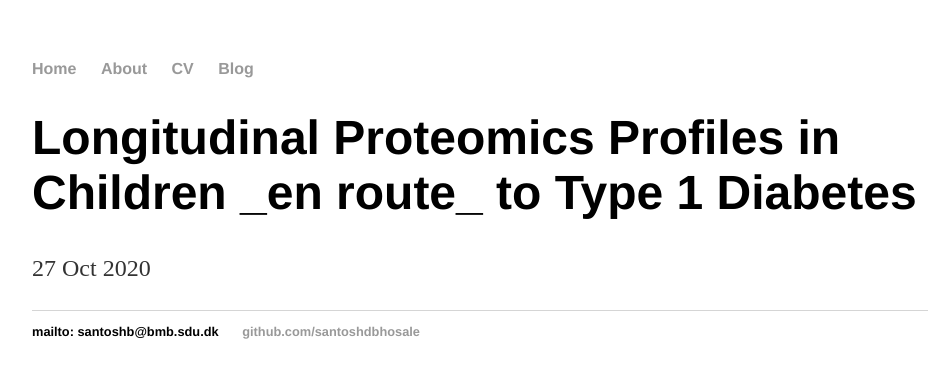
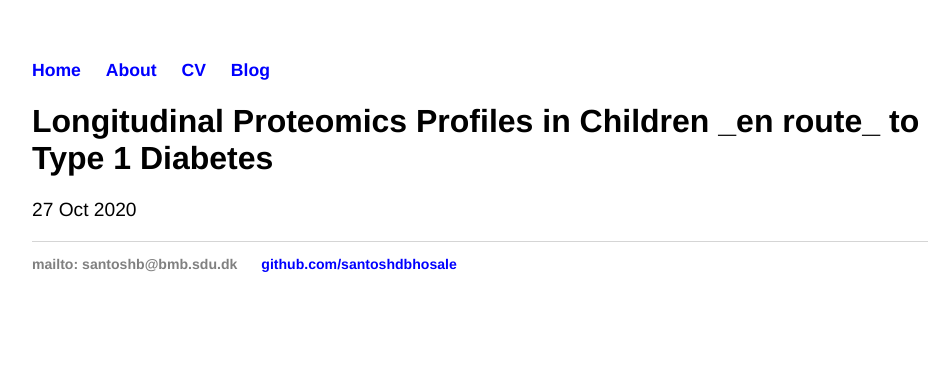
Before and after one commit to santoshdbhosale/santoshdbhosale.github.io, a Jekyll site: the page built from _posts/2020-10-27-Serum-Proteomics-Pre-diabetic.md, in a window 1280 px wide. Shown: the top 378 px of the page, without its empty margins (160-1109 px from the left). Built offline with Jekyll 4.4.1, drawn with Linux system fonts in a browser that asks for light colours.

Commit message:
Update main.css

```diff
--- a/css/main.css
+++ b/css/main.css
@@ -1,33 +1,73 @@
 body {
+    font-family:'Helvetica', 'Arial', 'Sans-Serif';
     margin: 60px auto;
     width: 70%;
 }
+
 nav ul, footer ul {
     font-family:'Helvetica', 'Arial', 'Sans-Serif';
     padding: 0px;
     list-style: none;
     font-weight: bold;
 }
+
 nav ul li, footer ul li {
     display: inline;
     margin-right: 20px;
 }
+
 a {
     text-decoration: none;
-    color: #999;
+    color: #0000FF;
 }
+
 a:hover {
     text-decoration: underline;
 }
+
 h1 {
-    font-size: 3em;
+    font-size: 2.0em;
     font-family:'Helvetica', 'Arial', 'Sans-Serif';
 }
+
+blockquote {
+	font-size: 1.1em;
+	font-style: italic;
+	line-height: 1.2em;
+	color: #808080;
+}
+
+blockquote p {
+	font-size: 1.1em;
+	font-style: italic;
+	line-height: 1.2em;
+	color: #808080;
+}
+
 p {
-    font-size: 1.5em;
-    line-height: 1.4em;
-    color: #333;
+    font-size: 1.2em;
+    line-height: 1.25em;
+    color: #000000;
 }
+
+code {
+	font-size: 1.3em;
+	line-height: 1.2em;
+	color: #808080;
+}
+
+ul, ol {
+	font-size: 1.1em;
+	line-height: 1.2em;
+	color: #808080;
+}
+
+table {
+	font-size: 1.1em;
+	line-height: 1.1em;
+	color: #808080;
+}
+
 footer {
     border-top: 1px solid #d5d5d5;
     font-size: .8em;
@@ -35,7 +75,7 @@
 
 ul.posts {
     margin: 20px auto 40px;
-    font-size: 1.5em;
+    font-size: 1.3em;
 }
 
 ul.posts li {
```
